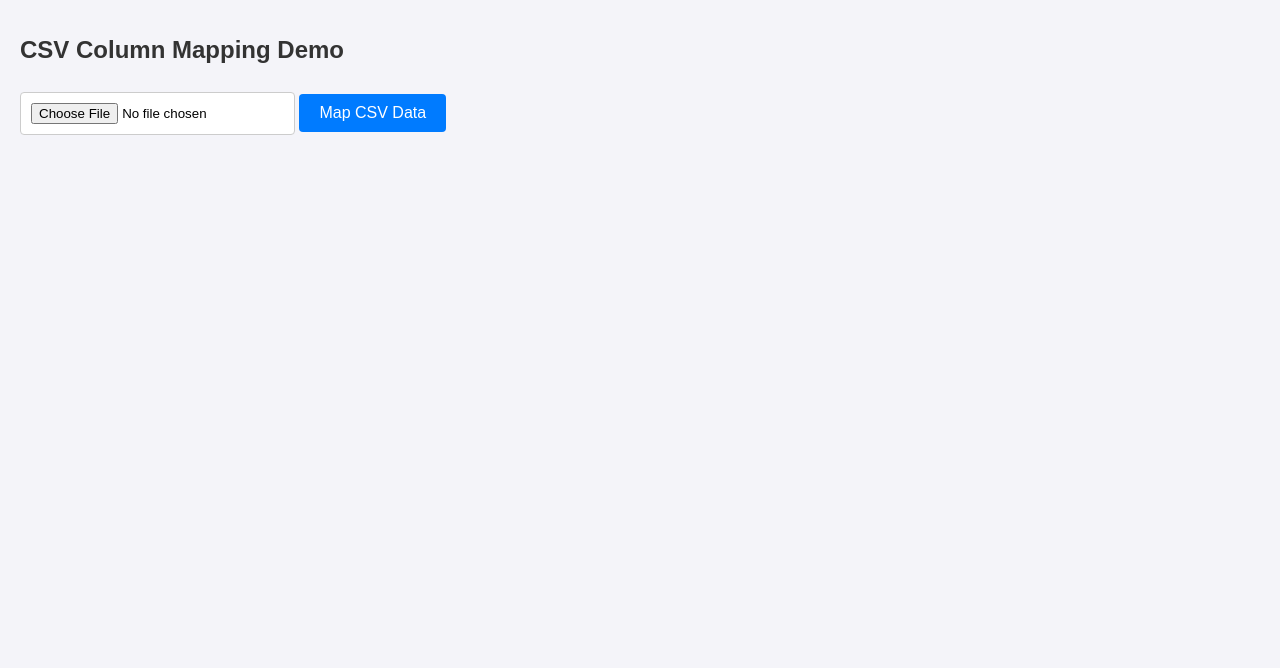
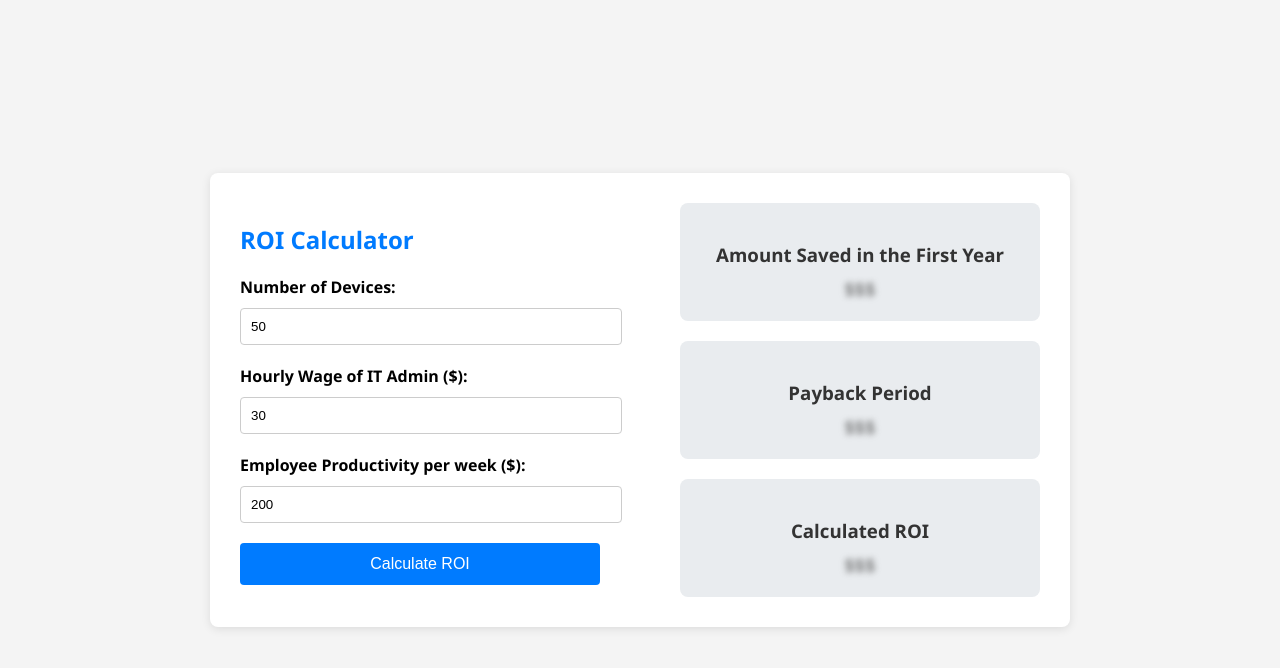
Before and after one commit to technameer/maximum-borrowing-estimation-tool, a plain HTML site: page index.html in a window 1280 px wide. Drawn offline with Linux system fonts and the light colour scheme.

Commit message:
Update index.html

```diff
--- a/index.html
+++ b/index.html
@@ -3,95 +3,144 @@
 <head>
     <meta charset="UTF-8">
     <meta name="viewport" content="width=device-width, initial-scale=1.0">
-    <title>CSV Column Mapping</title>
+    <title>ROI Calculator</title>
     <style>
         body {
-            font-family: 'Arial', sans-serif;
-            background-color: #f4f4f9;
+            font-family: 'Segoe UI', Tahoma, Geneva, Verdana, sans-serif;
+            background-color: #f4f4f4;
             margin: 0;
-            padding: 20px;
+            padding: 0;
         }
-        h1 {
-            color: #333;
-            font-size: 24px;
+        .container {
+            display: flex;
+            justify-content: center;
+            align-items: center;
+            height: 100vh;
+        }
+        .calculator {
+            background-color: white;
+            padding: 30px;
+            border-radius: 8px;
+            box-shadow: 0 2px 10px rgba(0, 0, 0, 0.1);
+            width: 800px;
+            display: flex;
+            justify-content: space-between;
+        }
+        .inputs {
+            width: 45%;
+        }
+        .inputs h2 {
+            color: #007bff;
             margin-bottom: 20px;
         }
-        input[type="file"] {
+        .inputs label {
+            display: block;
+            margin-bottom: 10px;
+            font-weight: bold;
+        }
+        .inputs input {
+            width: 100%;
             padding: 10px;
+            margin-bottom: 20px;
             border: 1px solid #ccc;
             border-radius: 4px;
-            background-color: #fff;
-            cursor: pointer;
         }
-        button {
-            padding: 10px 20px;
-            margin-top: 10px;
+        .inputs button {
+            background-color: #007bff;
+            color: white;
+            padding: 12px 20px;
             border: none;
             border-radius: 4px;
-            background-color: #007bff;
-            color: #fff;
+            cursor: pointer;
+            width: 100%;
             font-size: 16px;
-            cursor: pointer;
-            transition: background-color 0.3s;
         }
-        button:hover {
+        .inputs button:hover {
             background-color: #0056b3;
         }
-        #mappingSection, #resultSection {
-            background-color: #fff;
+        .report {
+            width: 45%;
+            display: flex;
+            flex-direction: column;
+            gap: 20px; /* Space between boxes */
+        }
+        .report-box {
+            background-color: #e9ecef;
             padding: 20px;
-            border-radius: 5px;
-            box-shadow: 0 2px 4px rgba(0, 0, 0, 0.1);
-            margin-top: 20px;
+            border-radius: 8px;
+            text-align: center;
+            flex: 1; /* Allow boxes to grow equally */
         }
-        select {
-            padding: 10px;
-            border: 1px solid #ccc;
-            border-radius: 4px;
+        .report-box h3 {
+            color: #333;
             margin-bottom: 10px;
-            width: 100%;
         }
-        table {
-            width: 100%;
-            border-collapse: collapse;
-            margin-top: 20px;
-            background-color: #fff;
-            border-radius: 5px;
-            overflow: hidden;
-            box-shadow: 0 2px 4px rgba(0, 0, 0, 0.1);
+        .report-box p {
+            margin: 0;
+            color: #555;
+            font-size: 18px;
+            filter: blur(3px); /* Blur effect */
+            transition: filter 0.3s ease; /* Smooth transition for unblur */
         }
-        table, th, td {
-            border: 1px solid #ddd;
-        }
-        th, td {
-            padding: 15px;
-            text-align: left;
-        }
-        th {
-            background-color: #007bff;
-            color: #fff;
-        }
-        td {
-            background-color: #f9f9f9;
+        .report-box p.visible {
+            filter: none; /* Remove blur */
         }
     </style>
 </head>
 <body>
-    <h1>CSV Column Mapping Demo</h1>
-    <input type="file" id="csvFileInput" accept=".csv">
-    <button onclick="mapCSV()">Map CSV Data</button>
+    <div class="container">
+        <div class="calculator">
+            <div class="inputs">
+                <h2>ROI Calculator</h2>
+                <label for="devices">Number of Devices:</label>
+                <input type="number" id="devices" value="50" required>
 
-    <div id="mappingSection" style="display: none;">
-        <h2>Adjust Column Mappings</h2>
-        <div id="mappingContainer"></div>
-        <button onclick="finalizeMapping()">Finalize Mapping</button>
+                <label for="wage">Hourly Wage of IT Admin ($):</label>
+                <input type="number" id="wage" value="30" required>
+
+                <label for="productivity">Employee Productivity per week ($):</label>
+                <input type="number" id="productivity" value="200" required>
+
+                <button onclick="calculateROI()">Calculate ROI</button>
+            </div>
+
+            <div class="report">
+                <div class="report-box" id="amountSavedBox">
+                    <h3>Amount Saved in the First Year</h3>
+                    <p id="savings" class="blurred">$$$</p>
+                </div>
+                <div class="report-box" id="paybackBox">
+                    <h3>Payback Period</h3>
+                    <p id="payback" class="blurred">$$$</p>
+                </div>
+                <div class="report-box" id="roiBox">
+                    <h3>Calculated ROI</h3>
+                    <p id="roi" class="blurred">$$$</p>
+                </div>
+            </div>
+        </div>
     </div>
 
-    <div id="resultSection" style="display: none;">
-        <h2>Mapped Data</h2>
-        <table id="resultTable"></table>
-    </div>
+    <script>
+        function calculateROI() {
+            const devices = parseInt(document.getElementById('devices').value);
+            const wage = parseFloat(document.getElementById('wage').value);
+            const productivity = parseFloat(document.getElementById('productivity').value);
 
-    <script src="script.js"></script>
+            const itHoursSaved = devices * 10; // Assuming 10 hours saved per week
+            const amountSaved = (itHoursSaved * wage * 52) + (productivity * devices); // Annual savings
+            const paybackPeriod = (amountSaved > 0) ? (10000 / amountSaved).toFixed(2) : 'N/A'; // Example investment of $10,000
+            const roi = (amountSaved > 0) ? ((amountSaved - 10000) / 10000 * 100).toFixed(2) + '%' : 'N/A';
+
+            document.getElementById('savings').innerText = `$${amountSaved.toFixed(2)}`;
+            document.getElementById('payback').innerText = `${paybackPeriod} years`;
+            document.getElementById('roi').innerText = `${roi}`;
+
+            // Show results without blur
+            document.querySelectorAll('.report-box p').forEach(p => {
+                p.classList.add('visible'); // Remove blur effect
+            });
+        }
+    </script>
 </body>
 </html>
```
